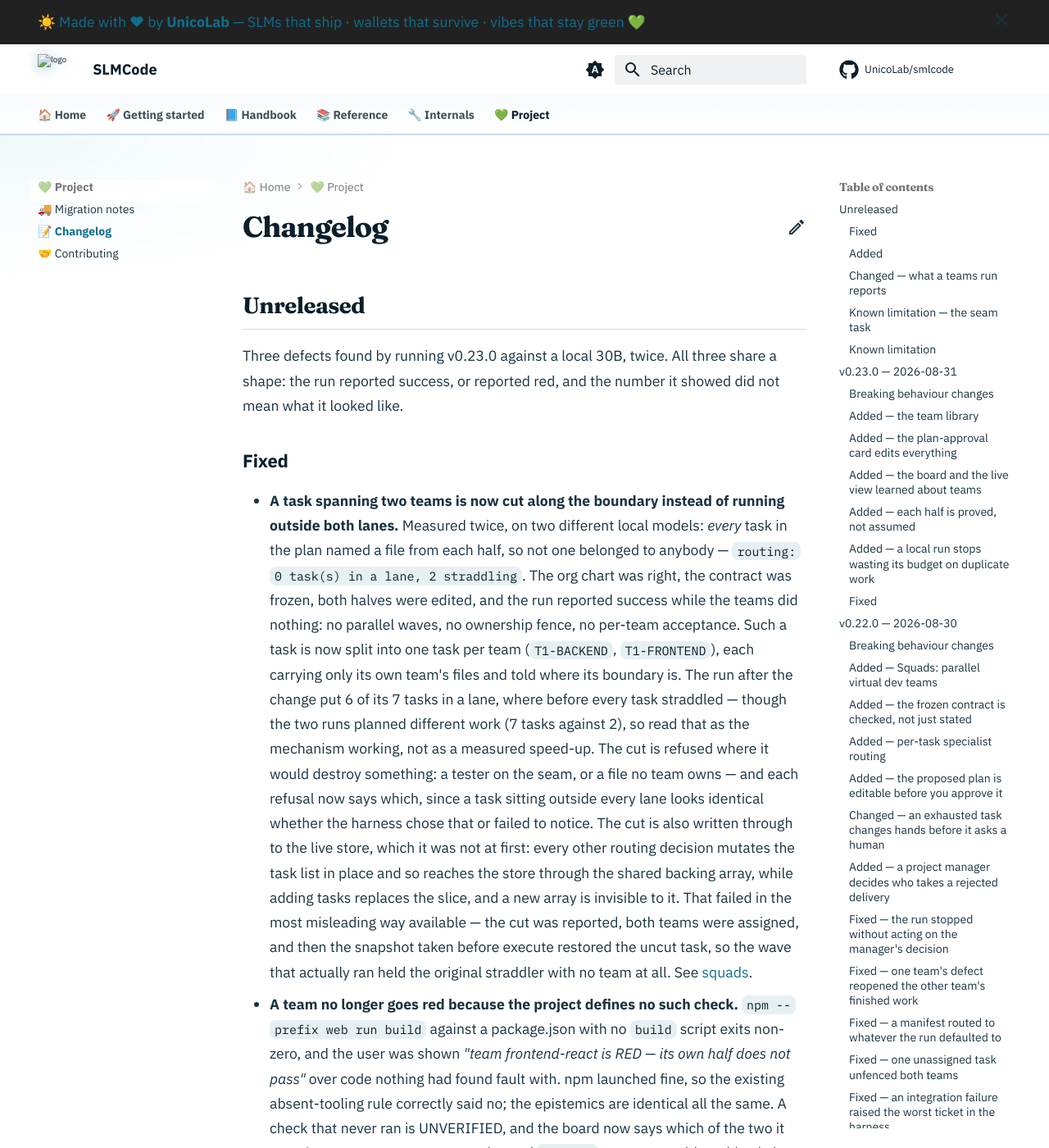
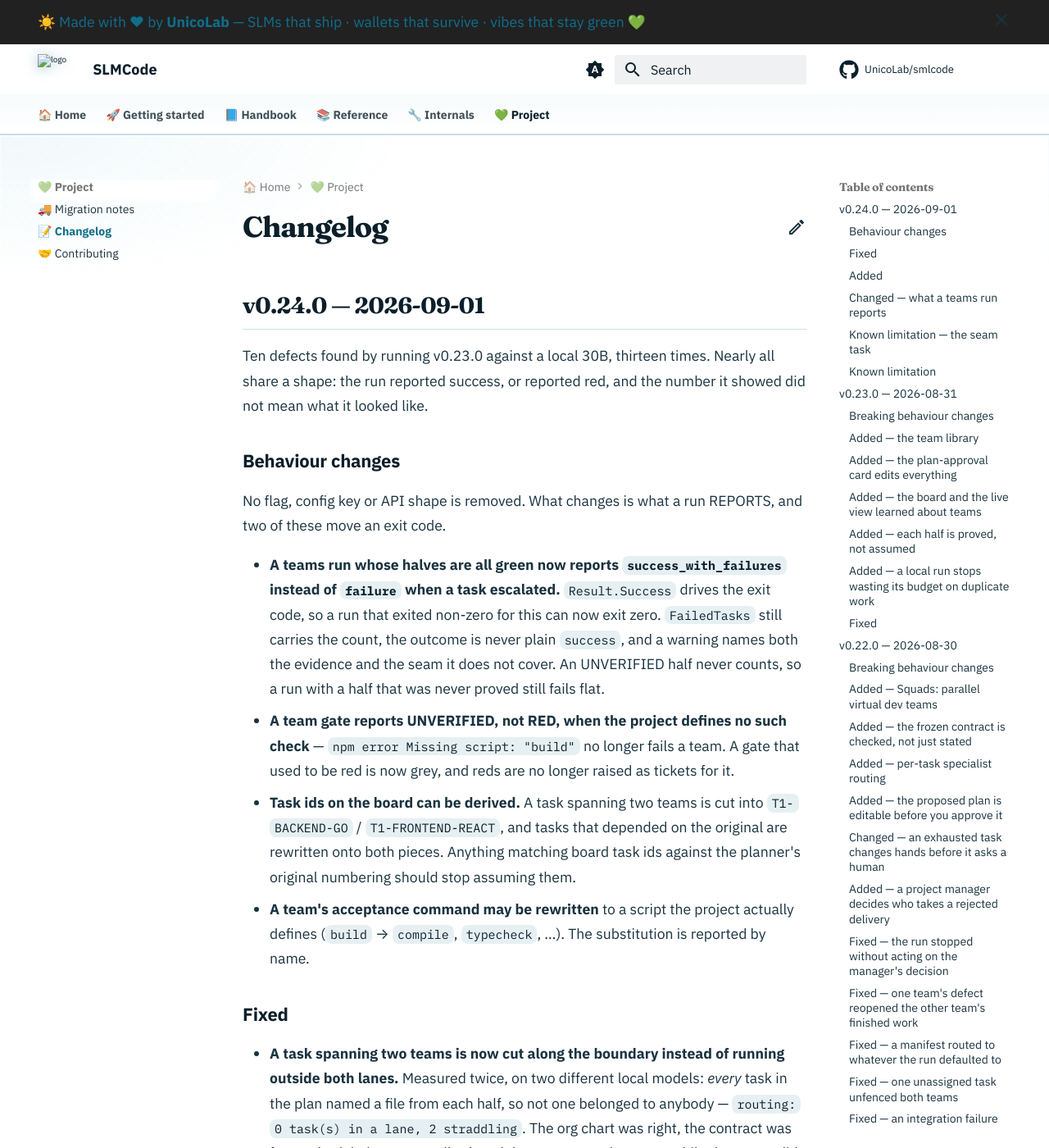
Before and after one commit to UnicoLab/smlcode, an MkDocs documentation site: the page built from docs/changelog.md, in a window 1280 px wide and 1400 px high. Shown: the whole window at 82% size. Built offline with MkDocs 1.6.1 and Material for MkDocs 9.7.7, drawn with Linux system fonts in a browser that asks for light colours; comment, search, counter and statistics services are not loaded.

Commit message:
docs(changelog): hand-write the v0.24.0 entry
Ten defects from thirteen live runs against a local 30B, and the four
behaviour changes worth flagging — two of which move an exit code.

```diff
--- a/docs/changelog.md
+++ b/docs/changelog.md
@@ -1,10 +1,34 @@
 # Changelog
 
-## Unreleased
-
-Three defects found by running v0.23.0 against a local 30B, twice. All three
-share a shape: the run reported success, or reported red, and the number it
+## v0.24.0 — 2026-09-01
+
+Ten defects found by running v0.23.0 against a local 30B, thirteen times. Nearly
+all share a shape: the run reported success, or reported red, and the number it
 showed did not mean what it looked like.
+
+### Behaviour changes
+
+No flag, config key or API shape is removed. What changes is what a run REPORTS,
+and two of these move an exit code.
+
+- **A teams run whose halves are all green now reports
+  `success_with_failures` instead of `failure` when a task escalated.**
+  `Result.Success` drives the exit code, so a run that exited non-zero for this
+  can now exit zero. `FailedTasks` still carries the count, the outcome is never
+  plain `success`, and a warning names both the evidence and the seam it does
+  not cover. An UNVERIFIED half never counts, so a run with a half that was
+  never proved still fails flat.
+- **A team gate reports UNVERIFIED, not RED, when the project defines no such
+  check** — `npm error Missing script: "build"` no longer fails a team. A gate
+  that used to be red is now grey, and reds are no longer raised as tickets for
+  it.
+- **Task ids on the board can be derived.** A task spanning two teams is cut
+  into `T1-BACKEND-GO` / `T1-FRONTEND-REACT`, and tasks that depended on the
+  original are rewritten onto both pieces. Anything matching board task ids
+  against the planner's original numbering should stop assuming them.
+- **A team's acceptance command may be rewritten** to a script the project
+  actually defines (`build` → `compile`, `typecheck`, …). The substitution is
+  reported by name.
 
 ### Fixed
 
```
